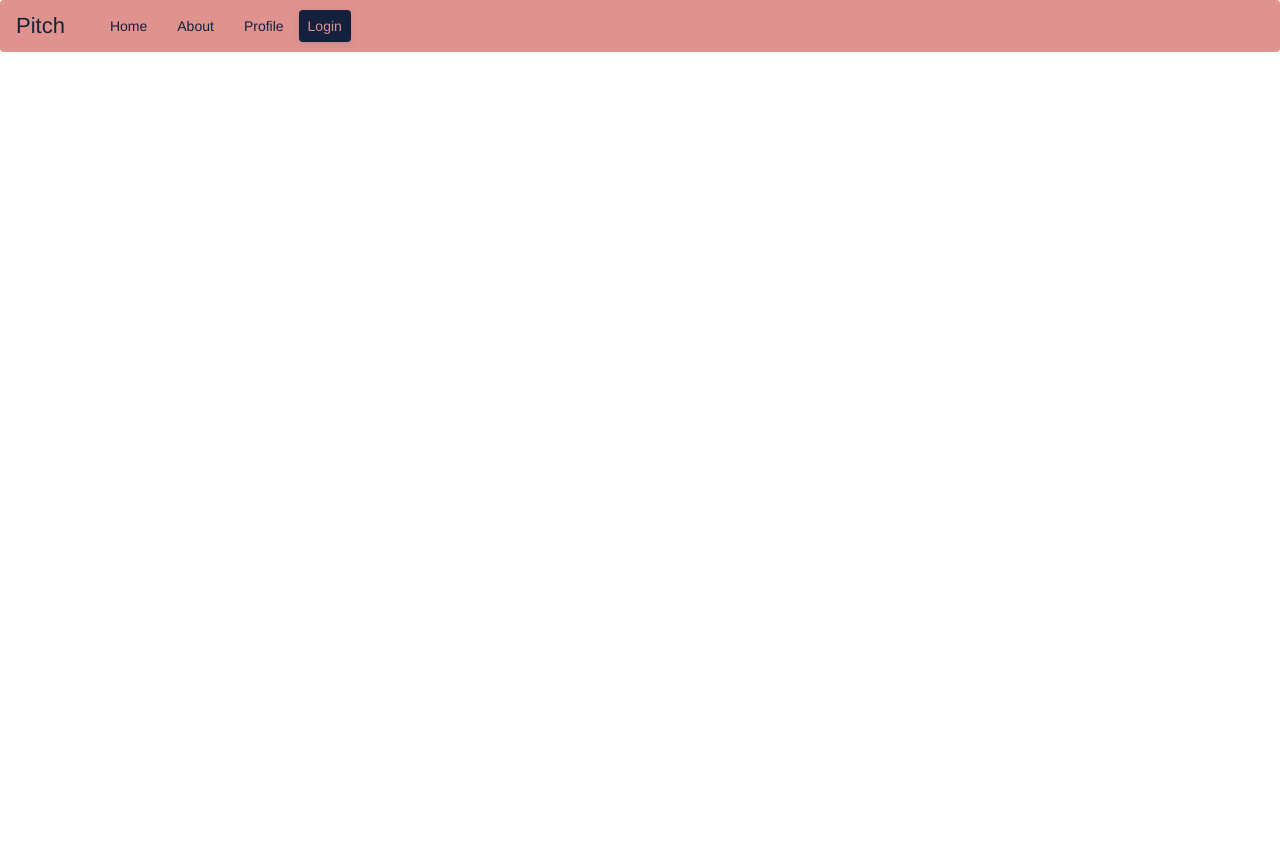
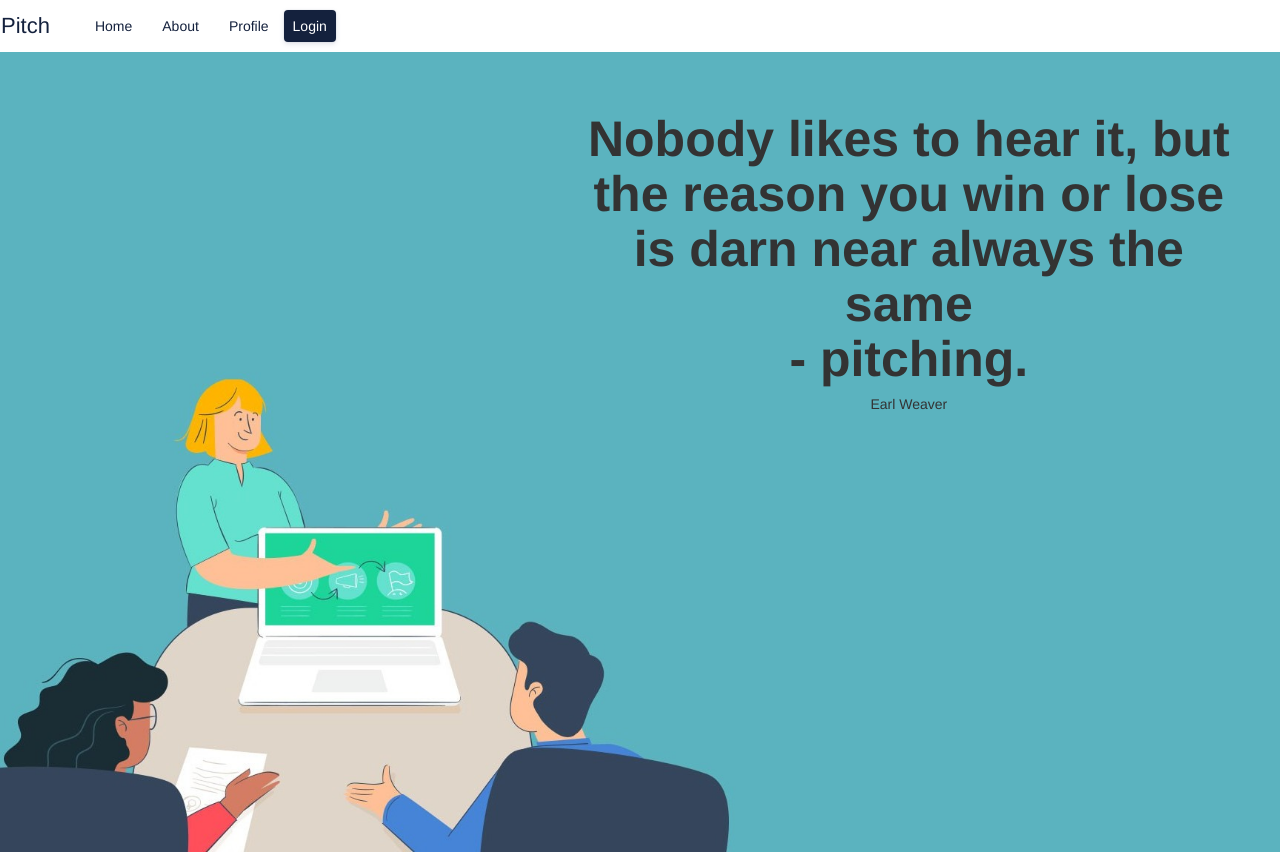
Before and after one commit to lornakamau/pitch, a Flask app: page / in a window 1280 px wide. Before the commit the page ends 52 px from the top, so only its background shows below. Run offline with Flask 2, Linux system fonts and the light colour scheme; some libraries are stand-ins or nearby versions.

Commit message:
add image and heading to index.html

```diff
--- a/app/static/css/base.css
+++ b/app/static/css/base.css
@@ -1,13 +1,18 @@
 html{
     font-family: Eina01,sans-serif;
+}
+body, .container-fluid{
+    padding: 0;
 }
 a {
     color: #14213D;
 }
 
 .navbar {
-    background-color: #DF928E;
+    background-color: white;
     color: #14213d;
+    border-radius: 0;
+    margin: 0 !important;
 }
 .navbar-toggle{
     color: #14213d;
@@ -31,17 +36,17 @@ a {
 .navbar-right {
     float: right!important;
     margin-right: -15px;
-}
+}}
 .navbar .btn {
     padding: 8px;
     font-size: 14px;
     line-height: 1;
     float: right;
     background-color: #14213D;
-    color: #DF928E;
+    color: white;
     box-shadow: 0 0.2rem 0.5rem rgba(103, 110, 144, .2), 0 0 0 0.1rem rgba(103, 110, 144, .05);
 }
 
 .navbar .btn a{
-    color: #DF928E;
+    color: white;
 }
--- /dev/null
+++ b/app/static/index.css
@@ -0,0 +1,40 @@
+.container {
+    width: 100%;
+    height: 100vh;
+    padding: 0;
+    position: relative;
+    margin: 0;
+}
+
+img {
+    width: 100%;
+    height: 100vh;
+    object-fit: cover;
+}
+
+.text-content {
+    position: absolute;
+    top: 5%;
+    right: 3%;
+    left: 45%;
+}
+
+h1 {
+    font-size: 5rem;
+    font-weight: 800;
+}
+
+@media (max-width: 40em) {
+    h1 {
+        font-size: 2.2rem;
+    }
+    img{
+        object-position: 16%;
+    }
+    .text-content {
+        position: absolute;
+        top: 5%;
+        right: 3%;
+        left: 35%;
+    }
+}
--- a/app/templates/base.html
+++ b/app/templates/base.html
@@ -21,9 +21,13 @@
   <link rel="stylesheet" href="{{url_for('static',filename='css/base.css')}}" type="text/css">
   {% endblock %}
 </head>
+<body>
+  <div class="container-fluid">
+      {% block content %}
 
-<body>
-    <h1>Hey cutie!</h1>
+      {% endblock%}
+
+  </div>
 </body>
 
 </html>
--- /dev/null
+++ b/app/templates/index.html
@@ -0,0 +1,17 @@
+{% extends 'base.html'%}
+{% block styles%}
+{{ super() }}
+<link rel="stylesheet" href="https://cdnjs.cloudflare.com/ajax/libs/font-awesome/4.7.0/css/font-awesome.min.css">
+<link rel="stylesheet" href="{{url_for('static',filename='index.css')}}" type="text/css">
+{% endblock styles%}
+<!-- Content block -->
+{% block content %}
+<div class="container text-center">
+    <img src="{{url_for('static', filename='images/pitch3.jpg')}}" />
+    <div class="text-content">
+        <h1>Nobody likes to hear it, but the reason you win or lose is darn near always the same <br> - pitching.</h1>
+        <h5>Earl Weaver</h5>
+    </div>
+</div>
+
+{% endblock %}
--- a/app/views.py
+++ b/app/views.py
@@ -7,4 +7,4 @@ def index():
     View root page function that returns the index page and its data
     '''
     title = 'Pitch'
-    return render_template('base.html', title=title)
+    return render_template('index.html', title=title)
```
Also changed, not shown: app/static/images/pitch.jpg (added), app/static/images/pitch1.jpg (added), app/static/images/pitch3.jpg (added).
